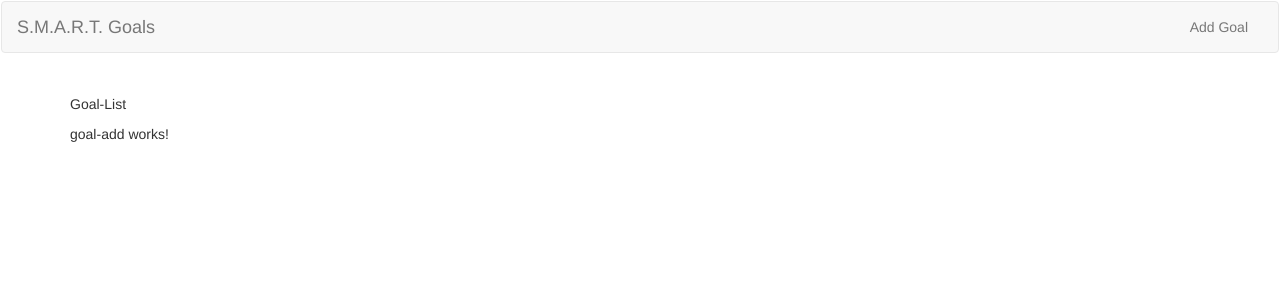
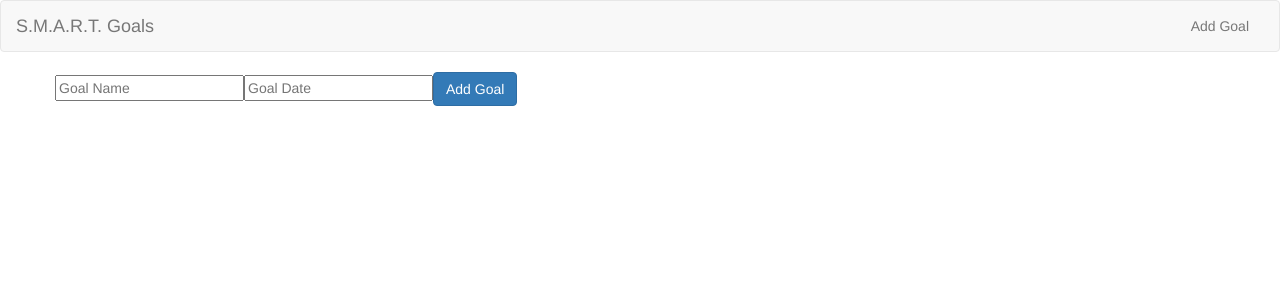
Before and after one commit to danremel/SMART-Goals, an Angular app: page / in a window 1280 px wide. Shown: the top 300 px of the page. Built offline with nearby package versions, Linux system fonts and the light colour scheme.

Commit message:
Set up data-binding to add new goal to array of goals.

```diff
--- a/src/app/app.component.html
+++ b/src/app/app.component.html
@@ -1,10 +1,8 @@
-<nav class="nav navbar">
-  <app-header></app-header>
-</nav>
+<app-header></app-header>
 
 <div class="container">
   <div class="row">
-    <div class="col-xs-12">
+    <div class="col-md-12">
       <app-goal-list></app-goal-list>
     </div>
   </div>
--- a/src/app/goal-list/goal-list.component.html
+++ b/src/app/goal-list/goal-list.component.html
@@ -1,5 +1,10 @@
-<p>
-  Goal-List
-</p>
+<div class="row">
+  <input type="text" [(ngModel)]="goalName" placeholder="Goal Name">
+  <input type="text" [(ngModel)]="goalDate" placeholder="Goal Date">
+  <button class="btn btn-primary" (click)="onCreateGoal()">Add Goal</button>
+</div>
 
-<app-goal-add></app-goal-add>
+<div *ngFor="let goal of goals">
+  <p>{{goal.goalName}}</p>
+  <p>Complete By: {{goal.goalDate}}</p>
+</div>
--- a/src/app/goal-list/goal-list.component.ts
+++ b/src/app/goal-list/goal-list.component.ts
@@ -6,10 +6,19 @@ import { Component, OnInit } from '@angular/core';
   styleUrls: ['./goal-list.component.css']
 })
 export class GoalListComponent implements OnInit {
+  goalName: string = '';
+  goalDate: string = '';
+
+  goals = [];
+
 
   constructor() { }
 
   ngOnInit() {
   }
 
+  onCreateGoal() {
+    this.goals.push({ goalName: this.goalName, goalDate: this.goalDate});
+    this.goalName = '', this.goalDate = '';
+  }
 }
--- /dev/null
+++ b/src/app/goal-list/goal/goal.component.html
@@ -0,0 +1,5 @@
+<p>
+  goal works!
+</p>
+
+<button (click)="exampleMethodChild()">Example Output</button>
--- /dev/null
+++ b/src/app/goal-list/goal/goal.component.ts
@@ -0,0 +1,24 @@
+import { Component, OnInit, Output, EventEmitter } from '@angular/core';
+
+@Component({
+  selector: 'app-goal',
+  templateUrl: './goal.component.html',
+  styleUrls: ['./goal.component.css']
+})
+export class GoalComponent implements OnInit {
+  @Output() exampleOutput = new EventEmitter();
+
+  goal = {
+    goalName: 'Testing1',
+    goalDate: Date.now()
+  }
+
+  exampleMethodChild() {
+    this.exampleOutput.emit(this.goal.goalName);
+  }
+  constructor() { }
+
+  ngOnInit() {
+  }
+
+}
```
Also changed, not shown: src/app/app.module.ts (+6 -2 lines), src/app/goal-list/goal/goal.component.css (added), 1 other file (tests, documents, lock files or other folders).
